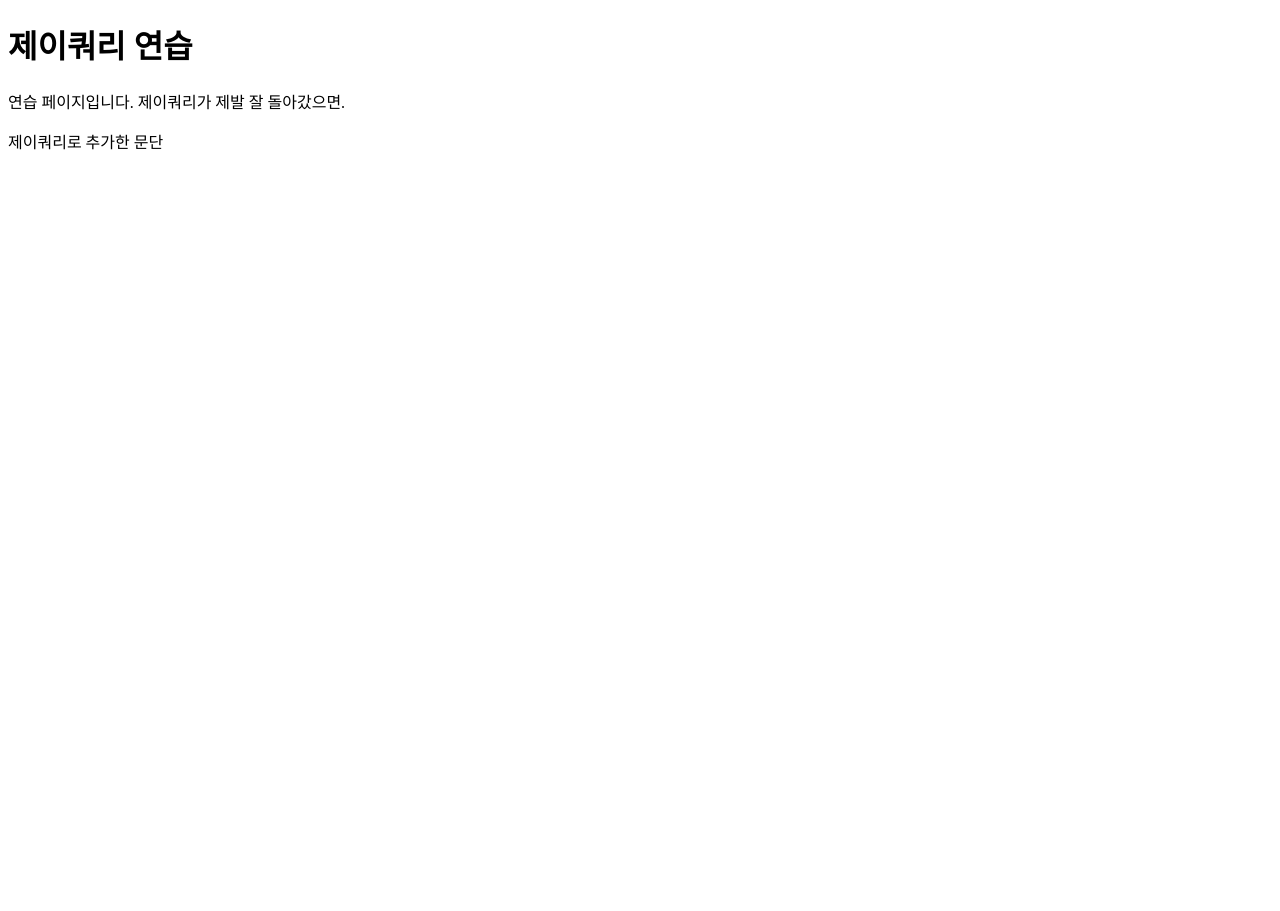
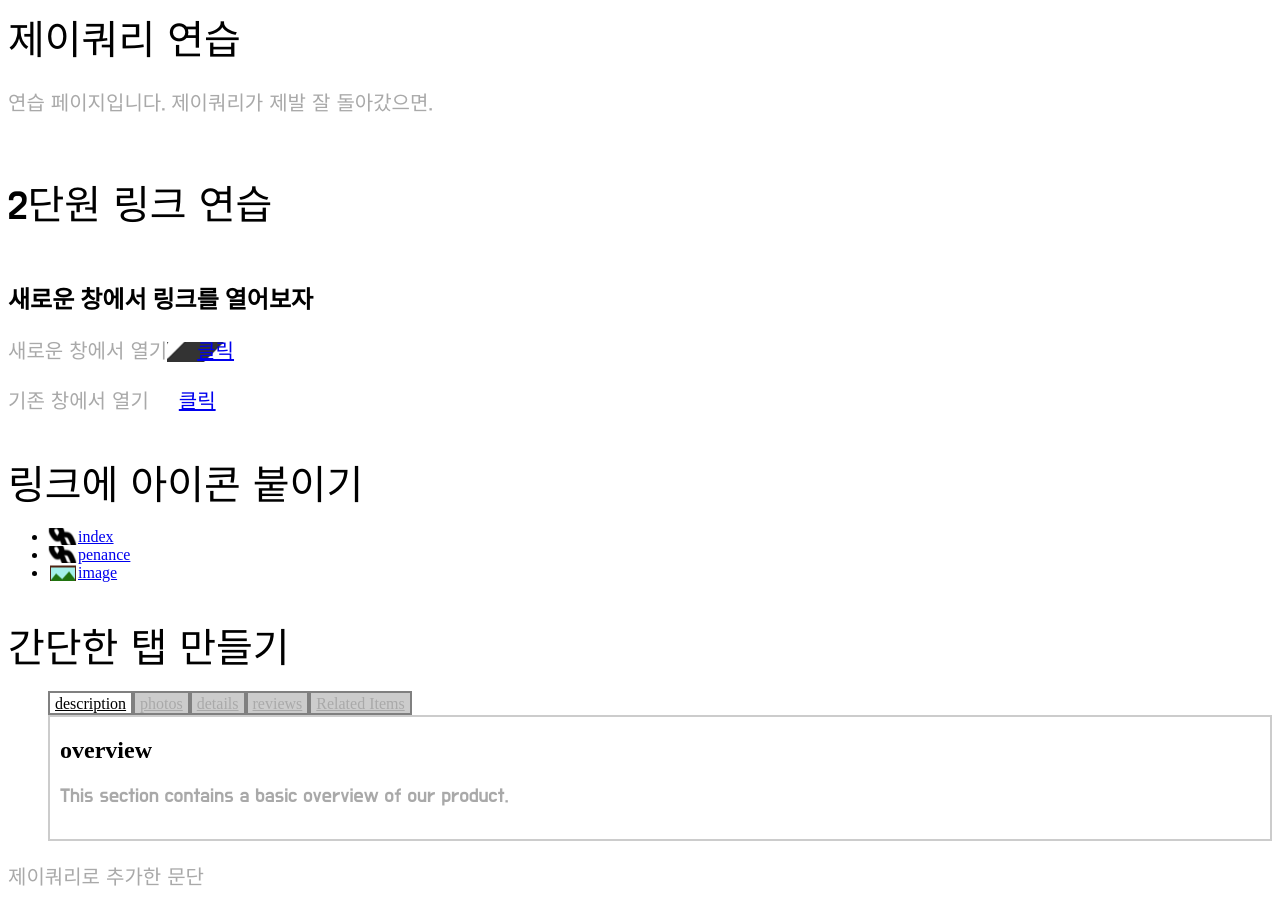
Before and after one commit to sju0924/Khuthonstudy, a plain HTML site: page 손지언연습용/제이쿼리/index.html in a window 1280 px wide. Before the commit the page ends 800 px from the top, so only its background shows below. Drawn offline with Linux system fonts and the light colour scheme.

Commit message:
제이쿼리 연습한것들
링크 아이콘만들기, 표만들기

```diff
--- a/손지언연습용/제이쿼리/index.html
+++ b/손지언연습용/제이쿼리/index.html
@@ -3,7 +3,8 @@
     <head>
         <meta charset = "utf-8">
         <title>연습 페이지</title>
-        <link rel = "stylesheet" href = "styles/styles.css"/>
+        <link rel = "stylesheet" href = "styles/style.css"/>
+
     </head>
     <body>
         <script src = "scripts/jquery.js"></script>
@@ -11,5 +12,56 @@
 
         <h1>제이쿼리 연습</h1>
         <p>연습 페이지입니다. 제이쿼리가 제발 잘 돌아갔으면.</p>
+        <br><br>
+        <h1>2단원 링크 연습</h1><br>
+        <h2>새로운 창에서 링크를 열어보자</h2>
+        <p>새로운 창에서 열기<a href = "http://www.naver.com" class="new-window">클릭</a></p>
+        <p>기존 창에서 열기<a href = "http://www.naver.com">클릭</a></p>
+        <br>
+
+        <h1>링크에 아이콘 붙이기</h1>
+        <ul>
+            <li><a href = "../main.html">index</a></li>
+            <li><a href = "../penance.html">penance</a></li>
+            <li><a href= "../제이쿼리/images/new-window-icon.png">image</a></li>
+        </ul>
+
+        <br>
+
+        <h1>간단한 탭 만들기</h1>
+        <ul id = "tabs">
+            <li><a href = "#description" class = "unselected">description</a></li>
+            <li><a href = "#photos" class="unselected">photos</a></li>
+            <li><a href = "#details" class="unselected">details</a></li>
+            <li><a href = "#reviews"class="unselected">reviews</a></li>
+            <li><a href = "#related"class="unselected">Related Items</a></li>
+        </ul>
+
+        <div id= "description" class = "tab-section">
+            <h2>overview</h2>
+            <p>This section contains a basic overview of our product.</p>
+        </div>
+
+        <div id= "photos" class = "tab-section" >
+            <h2>photos</h2>
+            <p>사진 섹터</p>
+        </div>
+
+        <div id ="details" class = "tab-section">
+            <h2>details</h2>
+            <p>디테일</p>
+        </div>
+
+        <div id = "reviews" class = "tab-section">
+            <h2>reviews</h2>
+            <p>리뷰</p>
+        </div>
+
+        <div id = "related" class = "tab-section">
+            <h2>related</h2>
+            <p>관련?</p>
+        </div>
+
+
     </body>
 </html>
--- a/손지언연습용/제이쿼리/scripts.js
+++ b/손지언연습용/제이쿼리/scripts.js
@@ -1 +1,33 @@
-$(document).ready(function(){$('body').append('<p>제이쿼리로 추가한 문단</p>');});
+$(document).ready(function(){
+    $('body').append('<p>제이쿼리로 추가한 문단</p>');
+    $('a[href$="html"]').addClass('html');
+    $('a[href$="png"]').addClass('img');//아이콘만들기
+
+    $('.tab-section').hide();
+    $('#tabs a').bind('click', function(e){
+        $('.tab-section:visible').hide();
+        $('#tabs a.current').removeClass('current').addClass('unselected');
+        $(this.hash).show();
+        $(this).removeClass('unselected').addClass('current');
+        e.preventDefault;
+    }).filter(':first').click()//탭만들기
+
+});
+
+$(document).ready(function(){
+    externalLinks();
+});
+
+
+
+
+function externalLinks(){
+    $('a.new-window').bind('click',function(e){
+        var location = $(this).attr('href');
+        window.open(location);
+        e.preventDefault();
+    });
+}
+
+//$('a[href="../main.html"]').addClass('main');
+//$('a[href="../penance.html"]').addClass('penance');
--- a/손지언연습용/제이쿼리/styles/style.css
+++ b/손지언연습용/제이쿼리/styles/style.css
@@ -1,11 +1,78 @@
+
+@import url('https://fonts.googleapis.com/css?family=Do+Hyeon&display=swap&subset=korean');
+body, table, div, p {font-family:'Nanum Gothic'}
+
+
 h1{
-	font-size: 30px;
+	font-size: 40px;
 	font-weight: normal;
 	margin: 0;
-	margin-bottom: 10px;
+    margin-bottom: 10px;
+    font-family: 'Do Hyeon', sans-serif;
 }
 
 p{
-    font-size: 10px;
+    font-size: 20px;
+    color : darkgray;
+    font-family: 'Do Hyeon', sans-serif;
+}
+
+a{
+    background : 0 50% no-repeat;
+    padding-left :30px;
+}
+
+a.new-window{
+    padding-right: 18px;
+    background : url('../images/new-window-icon.png') 100% 50% no-repeat;
+}
+a.html{
+    background-image: url('../images/linkicon.png');
+}
+
+a.img{
+    background-image: url('../images/imgicon.png');
+}
+
+#tabs{
+    overflow:hidden;
+    zoom:1;
+    border-bottom:0px;
+    margin-bottom: 0px;
+    margin-block-end: 0em;
+}
+
+#tabs li{
+    display:block;
+    list-style: none;
+    margin : 0;
+    padding:0;
+    float:left;
+}
+
+#tabs li a{
+    display : block;
+    padding: 2px 5px;
+    padding-bottom: 0px;
+    border: 2px solid gray;
+    text-align: center;
+    background: #ccc;
+}
+
+.tab-section{
+
+    padding:10px;
+    margin-left:40px;
+    padding-top : 0px;
+    border:2px solid #ccc;
+}
+
+#tabs li a.current{
+    background: #fff;
+    color : #000;
+}
+
+#tabs li a.unselected{
+    background: #ccc;
     color : darkgray;
 }
```
Also changed, not shown: 손지언연습용/제이쿼리/styles/index.html (added, +20 -0 lines), 손지언연습용/제이쿼리/images/imgicon.png (added), 손지언연습용/제이쿼리/images/linkicon.png (added), 손지언연습용/제이쿼리/images/new-window-icon.png (added).
